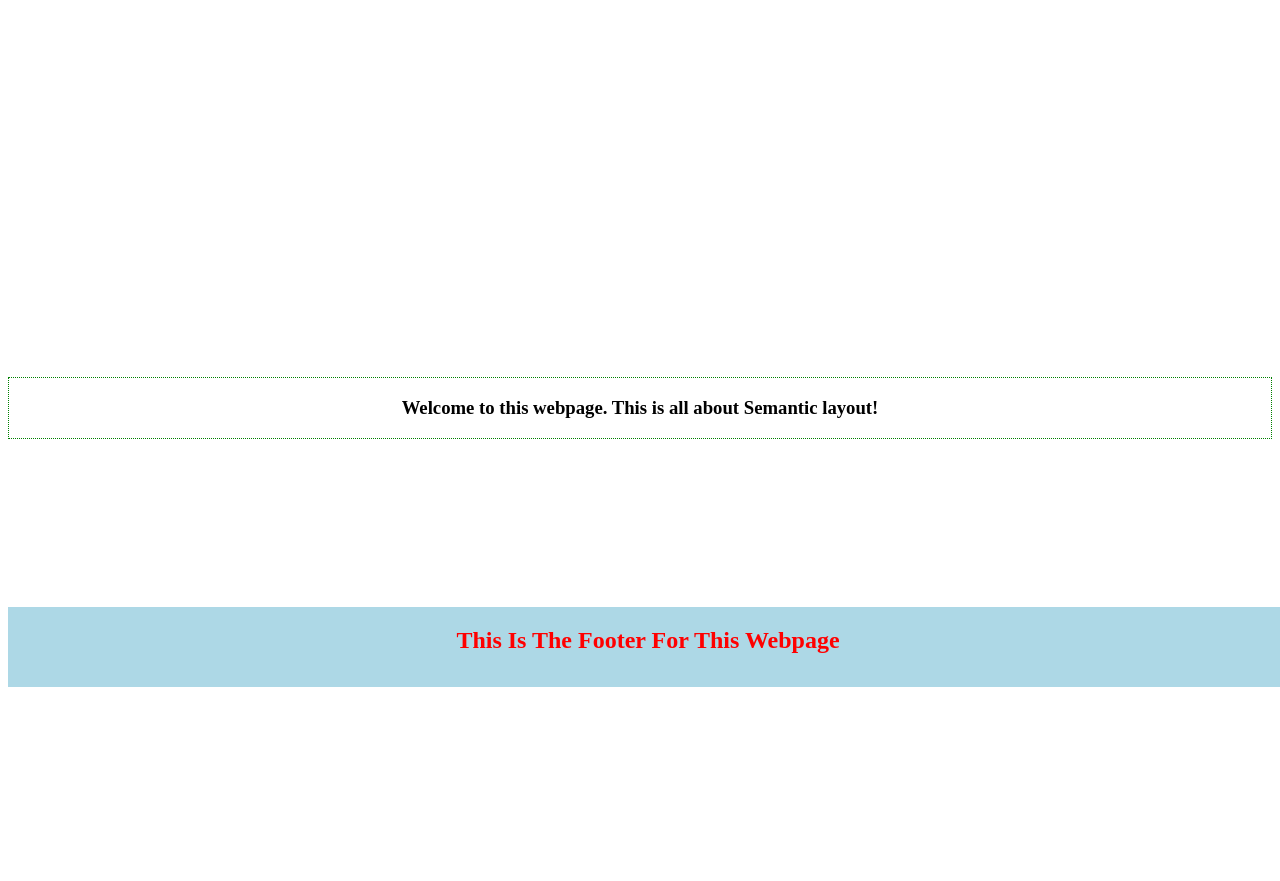
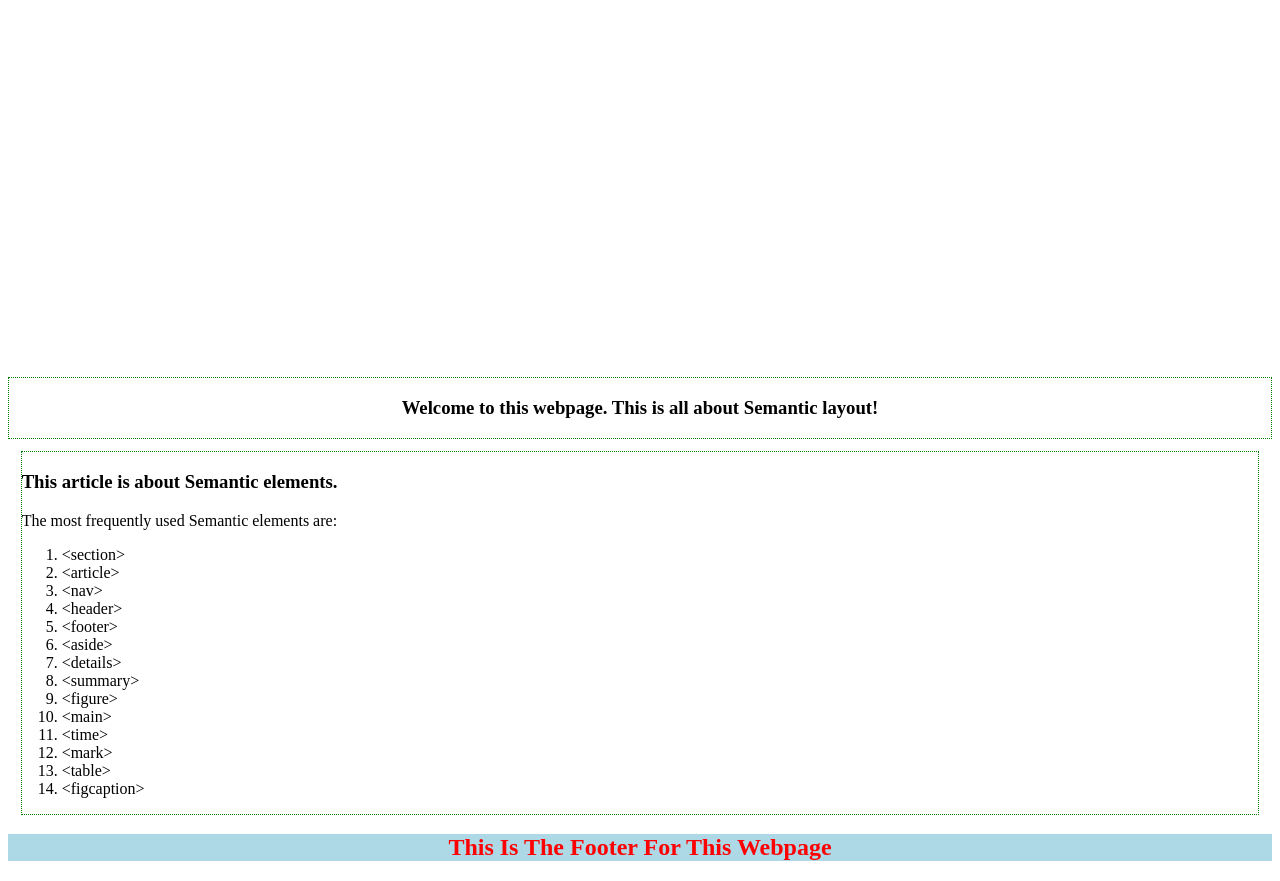
Before and after one commit to Sayed94h/Development-strategy-semantic-layout, a plain HTML site: page index.html in a window 1280 px wide. Shown: the part 113-994 px from the top of the page. Before the commit the page ends 800 px from the top, so only its background shows below. Drawn offline with Linux system fonts and the light colour scheme.

Commit message:
Added a new branch 3-main-text and edited the html and css file

```diff
--- a/index.html
+++ b/index.html
@@ -23,7 +23,58 @@
       Welcome to this webpage. This is all about Semantic layout!
     </h3>
   </section>
-
+  <article class="main-text">
+    <h3>
+      This article is about Semantic elements.
+    </h3>
+    <p>
+      The most frequently used Semantic elements are:
+    </p>
+    <ol>
+      <li>
+        &lt;section&gt;
+      </li>
+      <li>
+        &lt;article&gt;
+      </li>
+      <li>
+        &lt;nav&gt;
+      </li>
+      <li>
+        &lt;header&gt;
+      </li>
+      <li>
+        &lt;footer&gt;
+      </li>
+      <li>
+        &lt;aside&gt;
+      </li>
+      <li>
+        &lt;details&gt;
+      </li>
+      <li>
+        &lt;summary&gt;
+      </li>
+      <li>
+        &lt;figure&gt;
+      </li>
+      <li>
+        &lt;main&gt;
+      </li>
+      <li>
+        &lt;time&gt;
+      </li>
+      <li>
+        &lt;mark&gt;
+      </li>
+      <li>
+        &lt;table&gt;
+      </li>
+      <li>
+        &lt;figcaption&gt;
+      </li>
+    </ol>
+  </article>
   <footer class="footer">
     <h2>
         This is the footer for this webpage
@@ -31,5 +82,4 @@
   </footer>
 
 </body>
-
 </html>
--- a/style.css
+++ b/style.css
@@ -11,8 +11,7 @@
 .footer {
   width: 100%;
   height: 10%;
-  position: absolute;
-  bottom: 0%;
+  margin-bottom: 1px;
   color: red;
   text-transform: capitalize;
   text-align: center;
@@ -24,3 +23,9 @@
   text-align: center;
   border: 1px dotted green;
 }
+
+.main-text {
+  border: 1px dotted green;
+  margin: 1%;
+
+}
```
